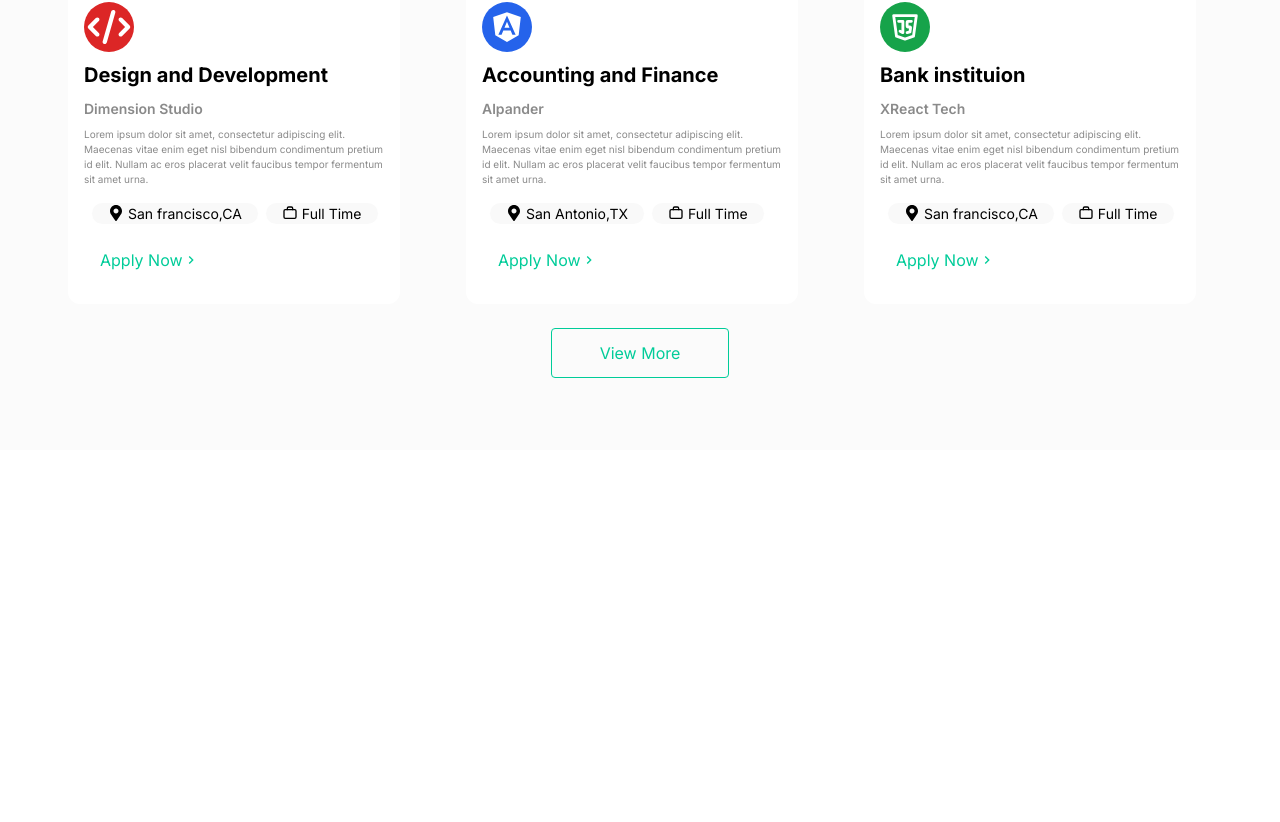
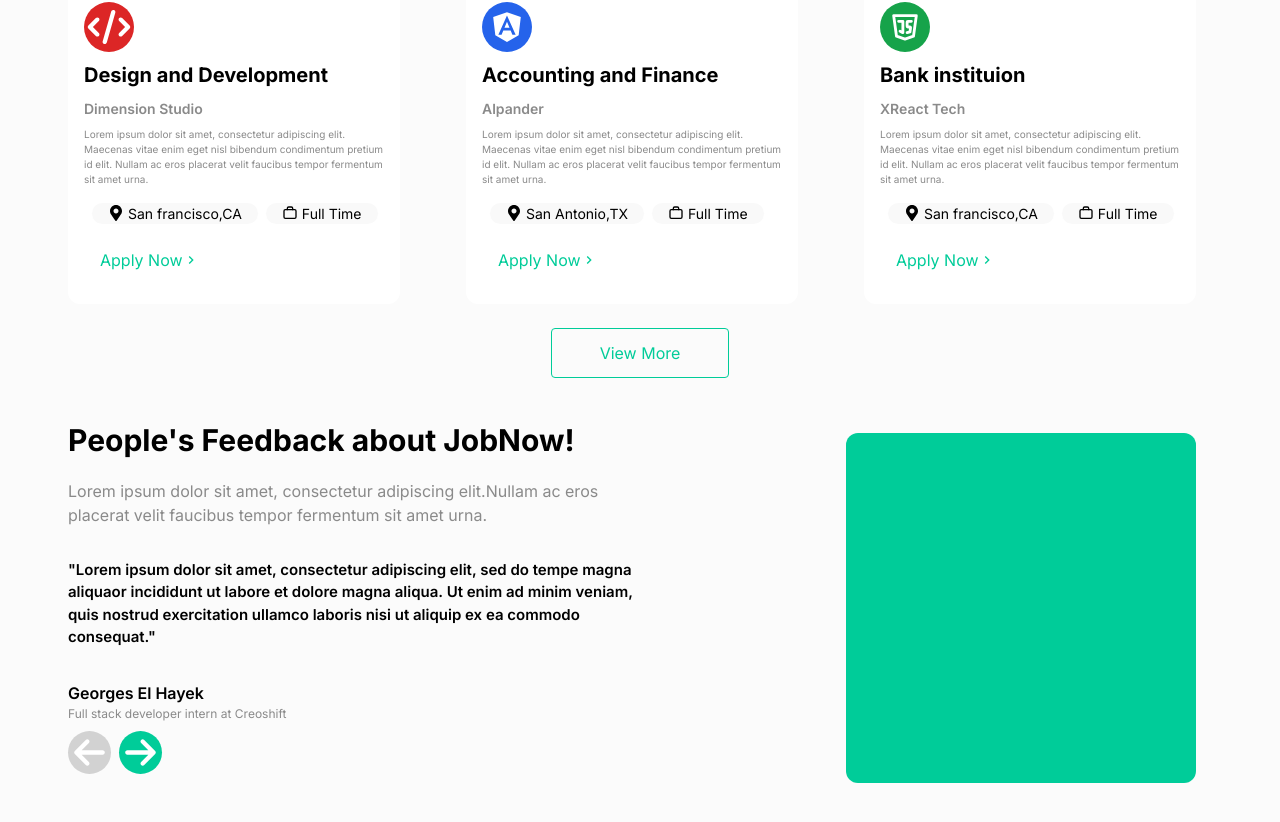
Before and after one commit to Georgeshayek/designpage, a Next.js app: page / in a window 1280 px wide. Shown: the part 2325-3147 px from the top of the page. Before the commit the page ends 2775 px from the top, so only its background shows below. Built offline with nearby package versions, Linux system fonts and the light colour scheme.

Commit message:
displaying the feedback component

```diff
--- a/src/app/page.js
+++ b/src/app/page.js
@@ -15,6 +15,7 @@ export default function Home() {
         <div className="container mx-auto py-12 px-[68px]">
 
         <Recently/>
+        <Feedback/>
         </div>
         </div>
     </>
```
